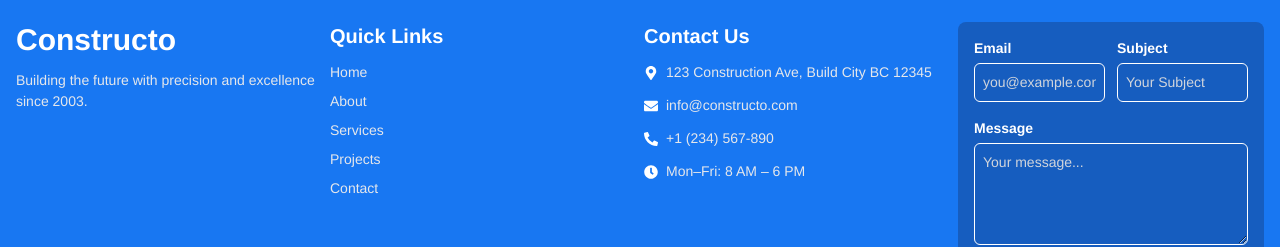
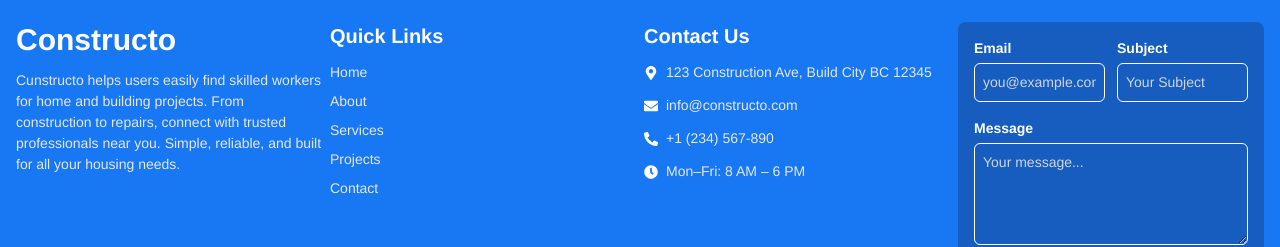
Before and after one commit to Salman-pc/Cunstructo, a React (Vite) app: page / in a window 1280 px wide. Shown: the part 472-719 px from the top of the page. Built offline with nearby package versions, Linux system fonts and the light colour scheme; no server answers.

Commit message:
footer updated

```diff
--- a/src/Componets/Footer.jsx
+++ b/src/Componets/Footer.jsx
@@ -82,7 +82,9 @@ const Footer = () => {
             <div>
               <h2 className="text-3xl font-bold mb-3">Constructo</h2>
               <p className="text-gray-200">
-                Building the future with precision and excellence since 2003.
+                Cunstructo helps users easily find skilled workers for home and building projects.
+                From construction to repairs, connect with trusted professionals near you.
+                Simple, reliable, and built for all your housing needs.
               </p>
             </div>
             <div className="flex space-x-4 pb-4 mt-4">
```
